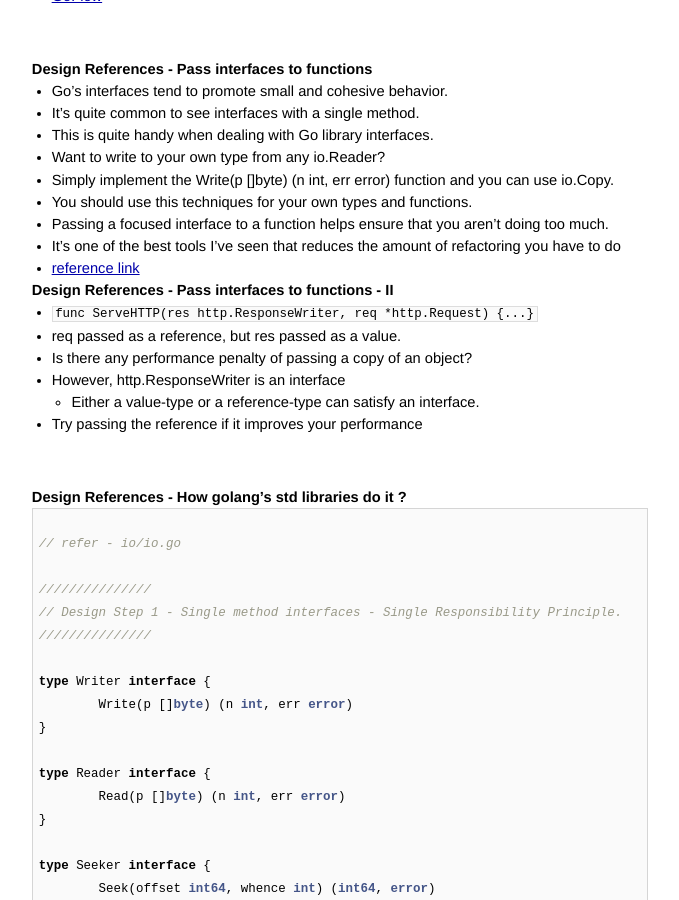
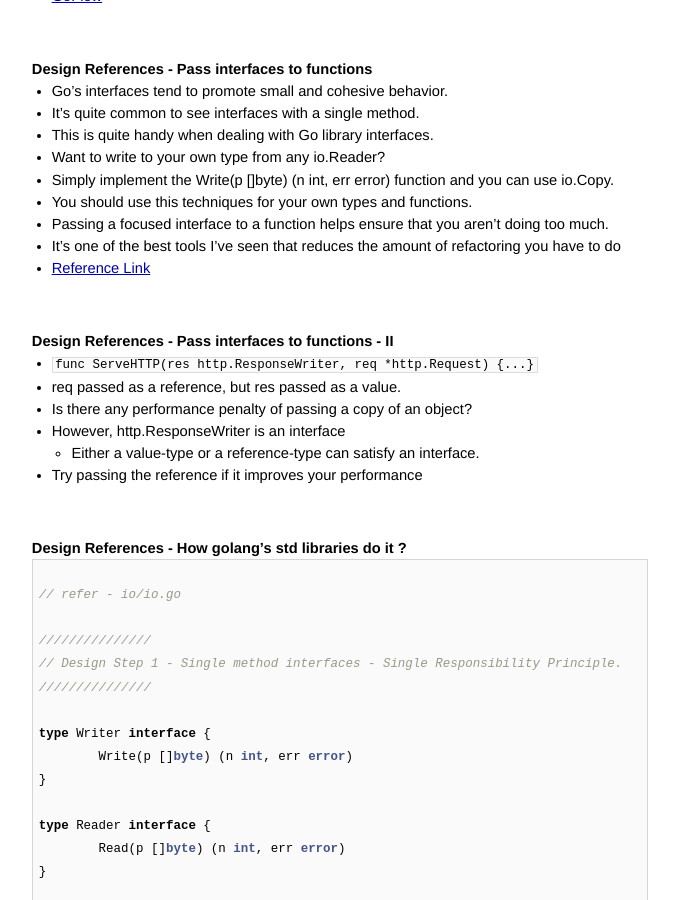
Before and after one commit to AmitKumarDas/amitkumardas.github.io, a Jekyll site: the page built from _posts/2016-07-14-my-golang-refresher.md, in a window 1280 px wide and 900 px high, scrolled down 630 px. Shown: the whole window, without its empty margins (300-979 px from the left). Built offline with Jekyll 4.4.1, drawn with Linux system fonts in a browser that asks for light colours.

Commit message:
Update 2016-07-14-my-golang-refresher.md

```diff
--- a/_posts/2016-07-14-my-golang-refresher.md
+++ b/_posts/2016-07-14-my-golang-refresher.md
@@ -48,7 +48,9 @@ no arguments and returns no value.
 - You should use this techniques for your own types and functions.
 - Passing a focused interface to a function helps ensure that you aren't doing too much.
 - It's one of the best tools I've seen that reduces the amount of refactoring you have to do
-- [reference link](http://openmymind.net/Things-I-Wish-Someone-Had-Told-Me-About-Go/)
+- [Reference Link](http://openmymind.net/Things-I-Wish-Someone-Had-Told-Me-About-Go/)
+
+<br />
 
 ### Design References - Pass interfaces to functions - II
 
```
